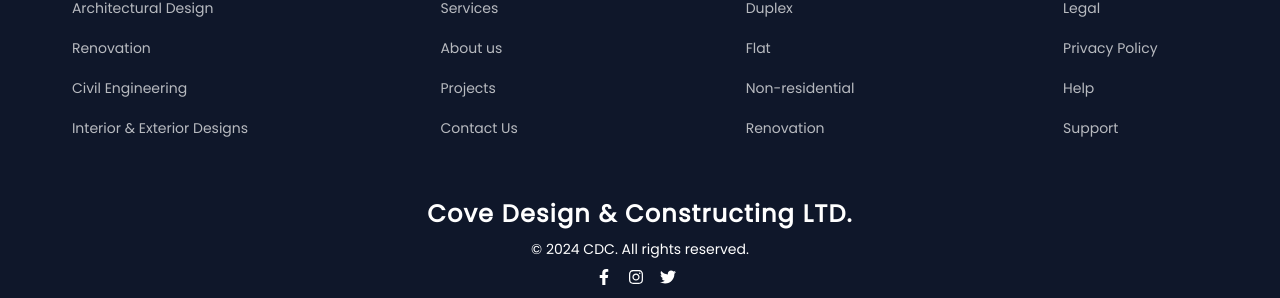
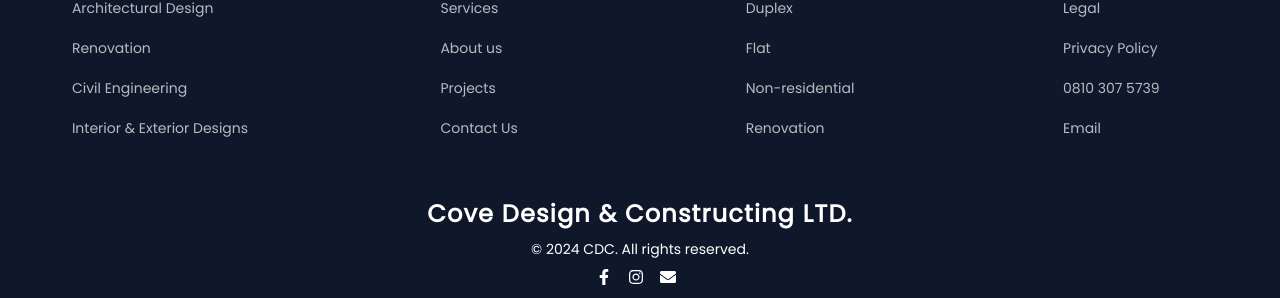
Before and after one commit to Auxtnn/coven_construction, a Next.js app: page / in a window 1280 px wide. Shown: the part 3580-3878 px from the top of the page. Built offline with nearby package versions, Linux system fonts and the light colour scheme.

Commit message:
correction

```diff
--- a/src/app/components/Footer.tsx
+++ b/src/app/components/Footer.tsx
@@ -1,10 +1,10 @@
 import React from "react";
 import { FaFacebookF, FaInstagram, FaWhatsapp } from "react-icons/fa";
-import { FaTwitter } from "react-icons/fa6";
 
 import Link from "next/link";
 import Image from "next/image";
 import AnimatedSection from "./AnimatedSection";
+import { FaEnvelope } from "react-icons/fa";
 
 const Footer: React.FC = () => {
   const getFullYear = (): number => {
@@ -13,7 +13,7 @@ const Footer: React.FC = () => {
   };
   return (
     <footer>
-      <div className="bg-slate-900  dark:bg-slate-900 pt-2 md:pt-20 pb-4">
+      <div className="bg-slate-900 pt-2 md:pt-20 pb-4">
         <div className=" pb-10 text-gray-800 sm:grid md:grid-cols-4 sm:grid-cols-2 place-items-center">
           <div className="md:px-0 px-5 text-sm text-white">
             <div className=" font-extrabold">Services</div>
@@ -76,11 +76,19 @@ const Footer: React.FC = () => {
             <Link href="#" passHref={true} className="my-5 block opacity-70">
               Privacy Policy
             </Link>
-            <Link href="#" passHref={true} className="my-5 block opacity-70">
-              Help
+            <Link
+              href="+2348103075739"
+              passHref={true}
+              className="my-5 block opacity-70"
+            >
+              0810 307 5739
             </Link>
-            <Link href="#" passHref={true} className="my-5 block opacity-70">
-              Support
+            <Link
+              href="mailto:cdcdesignandconstruction@gmail.com"
+              passHref={true}
+              className="my-5 block opacity-70"
+            >
+              Email
             </Link>
           </div>
         </div>
@@ -89,6 +97,7 @@ const Footer: React.FC = () => {
           <h1 className="text-white text-center text-2xl font-extrabold tracking-wider">
             Cove Design & Constructing LTD.
           </h1>
+
           <p className="text-center text-white text-sm font-normal leading-relaxed">
             © {getFullYear()} CDC. All rights reserved.{" "}
           </p>
@@ -107,8 +116,12 @@ const Footer: React.FC = () => {
             >
               <FaInstagram />
             </Link>
-            <Link href="/#" passHref={true} className="w-6 mx-1">
-              <FaTwitter />
+            <Link
+              href="mailto:cdcdesignandconstruction@gmail.com"
+              passHref={true}
+              className="w-6 mx-1"
+            >
+              <FaEnvelope />
             </Link>
           </div>
         </div>
--- a/src/app/layout.tsx
+++ b/src/app/layout.tsx
@@ -9,8 +9,9 @@ const poppins = Poppins({
 });
 
 export const metadata: Metadata = {
-  title: "Create Next App",
-  description: "Generated by create next app",
+  title: "Cove Design & Contracting Ltd",
+  description:
+    "Welcome to Coven Design & Contracting Ltd. We specialize in residential and commercial construction, interior and exterior design services. Contact us to bring your dreams to life.",
 };
 
 export default function RootLayout({
```
